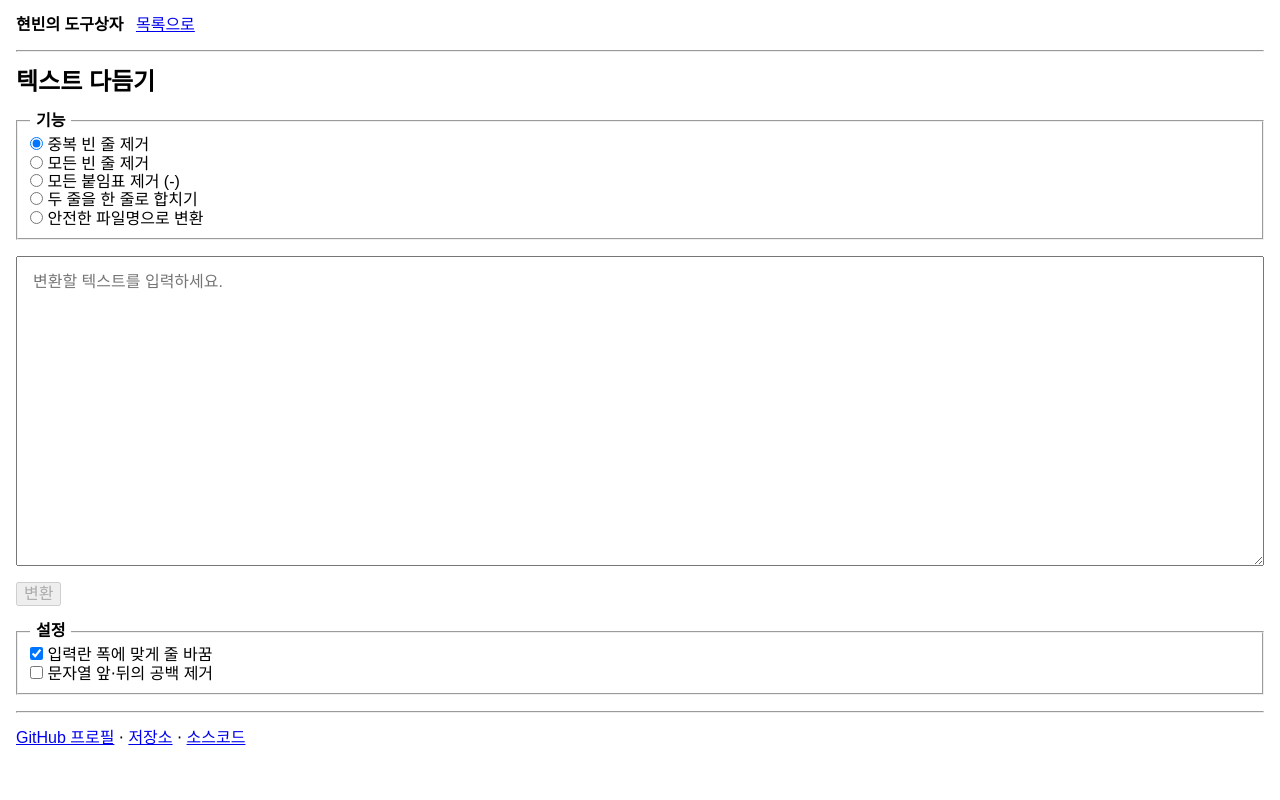
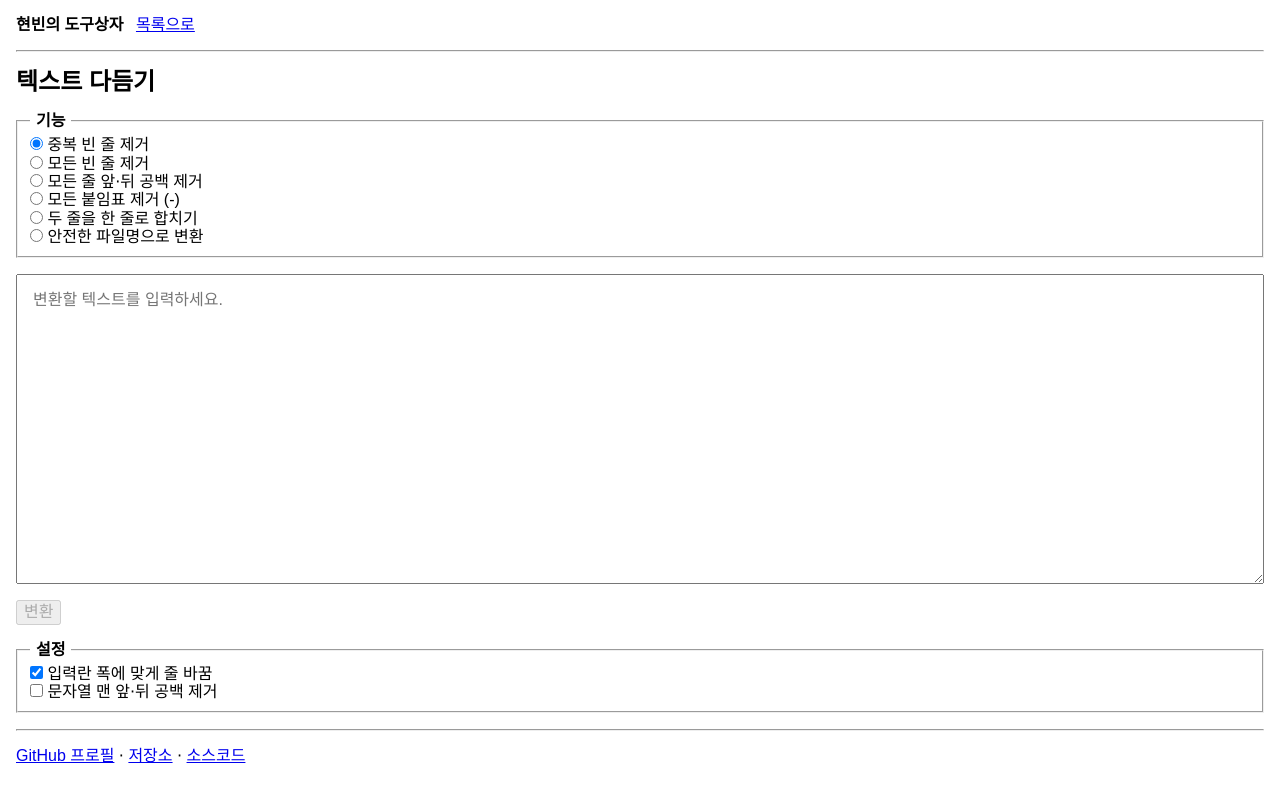
Before and after one commit to hyunbinseo/toolbox, a SvelteKit app: page /text in a window 1280 px wide. Built offline with nearby package versions, Linux system fonts and the light colour scheme; a web font is replaced by a local one.

Commit message:
feat: add trim individual lines

```diff
--- a/src/routes/(tool)/text/+page.svelte
+++ b/src/routes/(tool)/text/+page.svelte
@@ -16,6 +16,10 @@
 		{
 			name: '모든 빈 줄 제거',
 			fn: (text) => text.replace(/(?: *\r?\n){2,}/g, '\n')
+		},
+		{
+			name: '모든 줄 앞⋅뒤 공백 제거',
+			fn: (text) => text.replace(/(^ +)/gm, '').replace(/( +$)/gm, '')
 		},
 		{
 			name: '모든 붙임표 제거 (-)',
@@ -89,7 +93,7 @@
 		</label>
 		<label>
 			<input type="checkbox" bind:checked={trimText} />
-			문자열 앞⋅뒤의 공백 제거
+			문자열 맨 앞⋅뒤 공백 제거
 		</label>
 	</fieldset>
 </form>
```
